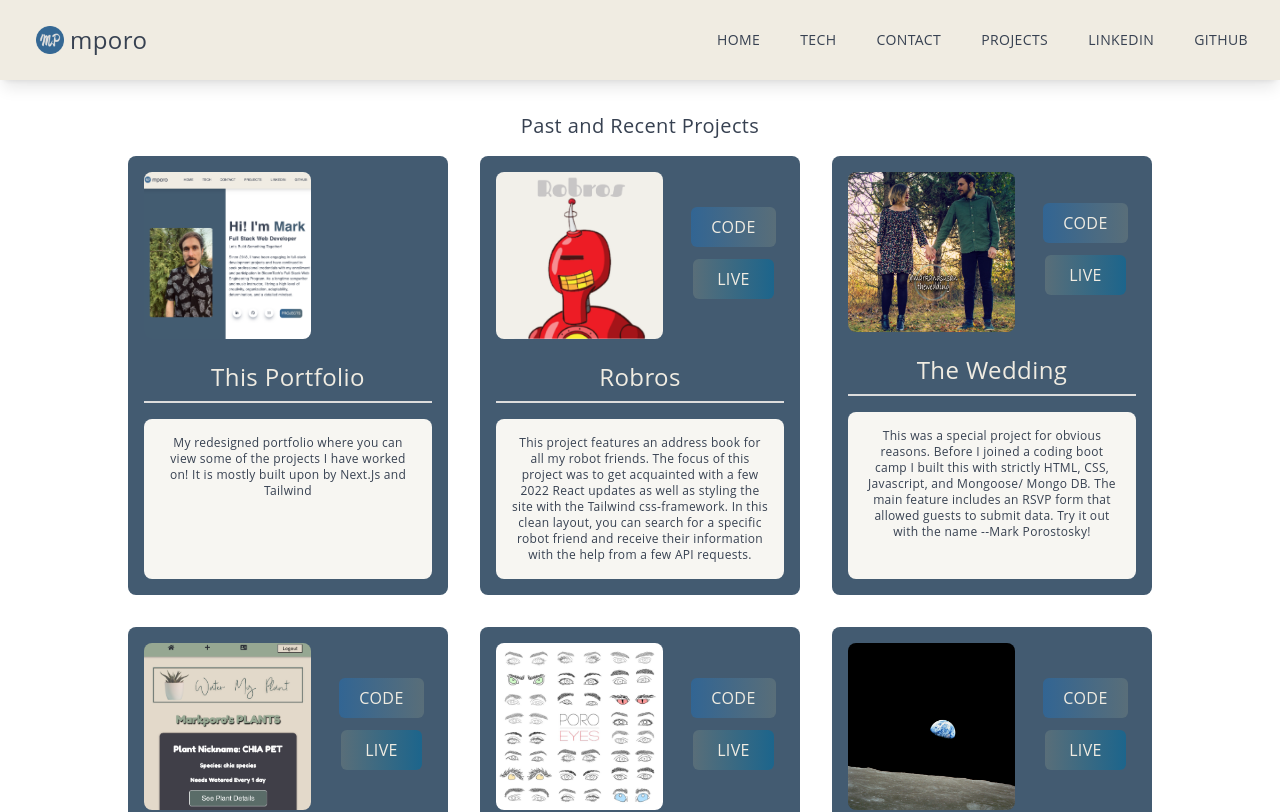
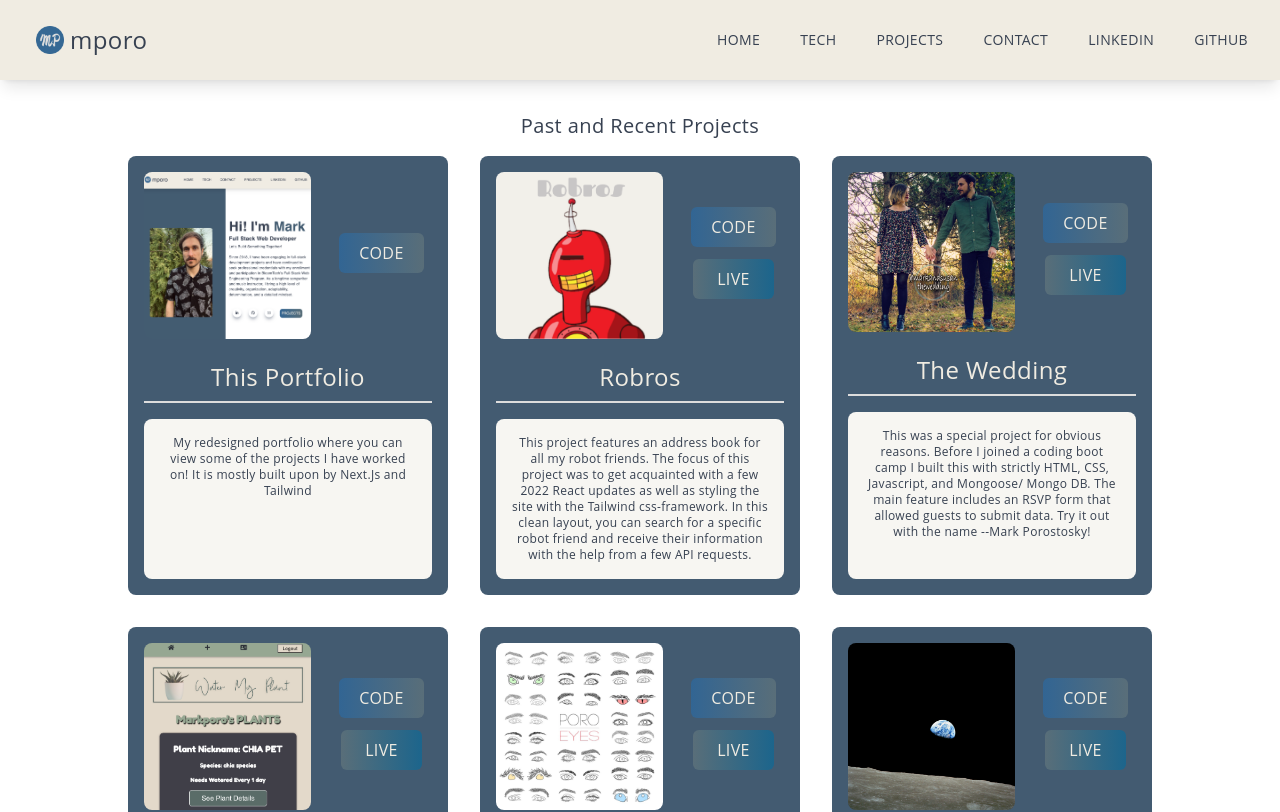
Before and after one commit to markporo/mporoPortfolio, a Next.js app: page /projects-archives in a window 1280 px wide. Shown: the top 812 px of the page. Built offline with nearby package versions, Linux system fonts and the light colour scheme.

Commit message:
swap navs around, added link

```diff
--- a/components/Navbar.jsx
+++ b/components/Navbar.jsx
@@ -49,12 +49,13 @@ function Navbar() {
           <Link href='/#Tech'>
             <li>Tech</li>
           </Link>
+          <Link href='/#Projects'>
+            <li>Projects</li>
+          </Link>
           <Link href='/contact'>
             <li>Contact</li>
           </Link>
-          <Link href='/#Projects'>
-            <li>Projects</li>
-          </Link>
+
           <a href='https://www.linkedin.com/in/markporo/' target="_blank" rel="noopener noreferrer">
             <li>Linkedin</li>
           </a>
@@ -77,11 +78,11 @@ function Navbar() {
           <Link  href='/#Tech'>
             <h5 className=" flex flex-row flex-nowrap justify-start items-center  cursor-pointer py-5 text-sm" ><FaRegKeyboard /><span className="m-1">Tech</span></h5>
           </Link>
+          <Link href='/#Projects'>
+            <h5 className=" flex flex-row flex-nowrap justify-start items-center  cursor-pointer py-5 text-sm" ><GrProjects /><span className="m-1">Projects</span></h5>
+          </Link>
           <Link href='/contact'>
             <h5 className=" flex flex-row flex-nowrap justify-start items-center  cursor-pointer py-5 text-sm" ><AiOutlineContacts /><span className="m-1">Contact</span></h5>
-          </Link>
-          <Link href='/#Projects'>
-            <h5 className=" flex flex-row flex-nowrap justify-start items-center  cursor-pointer py-5 text-sm" ><GrProjects /><span className="m-1">Projects</span></h5>
           </Link>
           <SideNavIcons />
       </div>
--- a/projectArray.js
+++ b/projectArray.js
@@ -11,7 +11,7 @@ import wmp from './public/assets/WMP-square.png';
 import newPortfolio from './public/assets/newPortfolio.png';
 
 export const projects = [
-  { src: newPortfolio, id: 10, title: "This Portfolio", alt: "mporo portfolio", githubUrl: "", liveUrl: "", description: "My redesigned portfolio where you can view some of the projects I have worked on!  It is mostly built upon by Next.Js and Tailwind" },
+  { src: newPortfolio, id: 10, title: "This Portfolio", alt: "mporo portfolio", githubUrl: "https://github.com/markporo/mporoPortfolio", liveUrl: "", description: "My redesigned portfolio where you can view some of the projects I have worked on!  It is mostly built upon by Next.Js and Tailwind" },
   { src: robros, id: 0, title: "Robros", alt: "Robot Friends", githubUrl: "https://github.com/markporo/myrobros", liveUrl: "https://robros.netlify.app/", description: "This project features an address book for all my robot friends.  The focus of this project was to get acquainted with a few 2022 React updates as well as styling the site with the Tailwind css-framework.  In this clean layout, you can search for a specific robot friend and receive their information with the help from a few API requests." },
   { src: wedding, id: 2, title: "The Wedding", alt: "M + S: THE WEDDING", githubUrl: "https://github.com/markporo/theWedding", liveUrl: "https://young-savannah-18383.herokuapp.com/", description: "This was a special project for obvious reasons. Before I joined a coding boot camp I built this with strictly HTML, CSS, Javascript, and Mongoose/ Mongo DB.  The main feature includes an RSVP form that allowed guests to submit data.  Try it out with the name --Mark Porostosky!" },
   { src: wmp, id: 3, title: "Water My Plants App", alt: "WMPlants", githubUrl: "https://github.com/ptpt-water-my-plants-2/back-end-markporo", liveUrl: "https://water-my-plants-app2.netlify.app/", description: "Do you have green thumbs?  If not, maybe this is the app for you. Register yourself and start uploading your plants and information on how to take care of them.  I built the backend with Postgres, Node, and Express.  I built most of the front end using React.  Try logging in with markporo and 1234 or create your own user!" },
```
